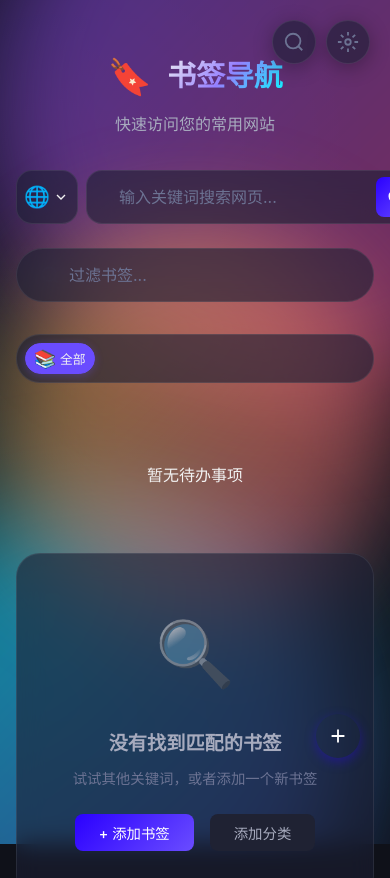
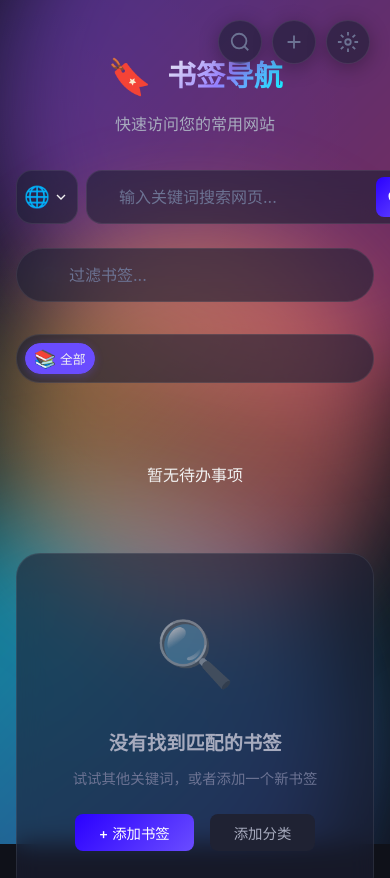
Before and after one commit to ZJ-zhangcn/bookmarks, a website with bundled scripts: page frontend/index.html in a window 390 px wide. Shown: the top 878 px of the page. Built offline with nearby package versions, Linux system fonts and the light colour scheme; no server answers.

Commit message:
style(todo): 将添加待办按钮移至右上角固定按钮组
- 将按钮放在搜索按钮和设置按钮之间
- 使用与其他固定按钮相同的 fixed-btn 样式
- 移除独立的浮动按钮样式

```diff
--- a/frontend/index.css
+++ b/frontend/index.css
@@ -3954,40 +3954,6 @@ select:focus {
     height: 16px;
 }
 
-/* 添加待办按钮 - 固定圆形按钮，位于回到顶部按钮上方 */
-.add-todo-btn {
-    position: fixed;
-    bottom: 100px;
-    right: 40px;
-    width: 48px;
-    height: 48px;
-    border-radius: 50%;
-    background: var(--primary-color);
-    border: none;
-    color: #fff;
-    cursor: pointer;
-    transition: all 0.3s ease;
-    z-index: 999;
-    display: flex;
-    align-items: center;
-    justify-content: center;
-    box-shadow: 0 4px 12px hsla(var(--primary-hue), 100%, 50%, 0.35);
-}
-
-.add-todo-btn svg {
-    width: 24px;
-    height: 24px;
-}
-
-.add-todo-btn:hover {
-    transform: translateY(-3px);
-    box-shadow: 0 6px 20px hsla(var(--primary-hue), 100%, 50%, 0.45);
-}
-
-.add-todo-btn:active {
-    transform: translateY(-1px);
-}
-
 /* 空状态 */
 .todos-empty {
     text-align: center;
@@ -4025,16 +3991,4 @@ select:focus {
     .todo-actions {
         opacity: 1;
     }
-
-    .add-todo-btn {
-        bottom: 86px;
-        right: 30px;
-        width: 44px;
-        height: 44px;
-    }
-
-    .add-todo-btn svg {
-        width: 22px;
-        height: 22px;
-    }
-}
+}
--- a/frontend/index.html
+++ b/frontend/index.html
@@ -182,6 +182,11 @@
             <svg viewBox="0 0 24 24" fill="none" stroke="currentColor" stroke-width="2">
                 <circle cx="11" cy="11" r="8"></circle>
                 <path d="m21 21-4.35-4.35"></path>
+            </svg>
+        </button>
+        <button class="fixed-btn" id="addTodoBtn" title="添加待办">
+            <svg viewBox="0 0 24 24" fill="none" stroke="currentColor" stroke-width="2">
+                <path d="M12 5v14M5 12h14"/>
             </svg>
         </button>
         <button class="fixed-btn" id="settingsBtn" title="设置">
@@ -846,13 +851,6 @@
         </svg>
     </button>
 
-    <!-- 添加待办按钮 -->
-    <button id="addTodoBtn" class="add-todo-btn" title="添加待办">
-        <svg viewBox="0 0 24 24" fill="none" stroke="currentColor" stroke-width="2">
-            <path d="M12 5v14M5 12h14"/>
-        </svg>
-    </button>
-
     <script src="i18n.js"></script>
     <script type="module" src="main.js"></script>
 </body>
```
